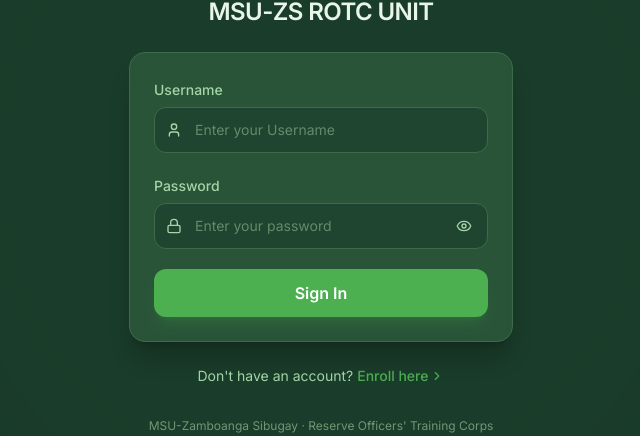
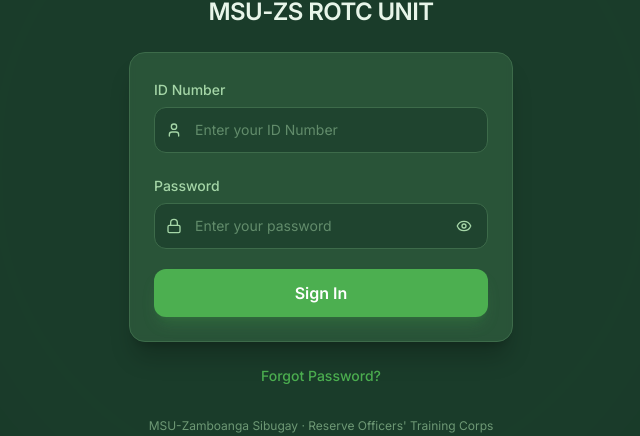
Before and after one commit to japhethrexcometa-droid/msu-zs-rotc-unit, a React (Vite) app: page / in a window 1280 px wide. Shown: the part 231-667 px from the top of the page, without its empty margins (319-959 px from the left). Built offline with nearby package versions, Linux system fonts and the light colour scheme.

Commit message:
feat: login - replace enroll link with forgot password

```diff
--- a/src/pages/auth/LoginPage.tsx
+++ b/src/pages/auth/LoginPage.tsx
@@ -34,6 +34,7 @@ export default function LoginPage() {
   const [showPassword, setShowPassword] = useState(false);
   const [loginError, setLoginError] = useState<string | null>(null);
   const [isSubmitting, setIsSubmitting] = useState(false);
+  const [showForgotAlert, setShowForgotAlert] = useState(false);
 
   const expired = searchParams.get("expired") === "1";
 
@@ -115,13 +116,21 @@ export default function LoginPage() {
               </div>
             )}
 
+            {/* Forgot Password message */}
+            {showForgotAlert && (
+              <div className="flex items-start gap-2 px-4 py-3 rounded-lg bg-rotc-accent/10 border border-rotc-accent/20 text-sm text-rotc-text animate-fade-in">
+                <Shield className="h-4 w-4 flex-shrink-0 mt-0.5 text-rotc-accent" />
+                <span>To reset your password, please contact your Platoon Leader or the S1 Admin office. They can verify your identity and issue a new password.</span>
+              </div>
+            )}
+
             {/* ID Number */}
             <div className="space-y-1.5">
               <label
                 htmlFor="idNumber"
                 className="text-sm font-medium text-rotc-textMuted"
               >
-                Username
+                ID Number
               </label>
               <div className="relative">
                 <div className="absolute left-3 top-1/2 -translate-y-1/2 text-rotc-textMuted pointer-events-none">
@@ -131,8 +140,8 @@ export default function LoginPage() {
                   {...register("idNumber")}
                   id="idNumber"
                   type="text"
-                  placeholder="Enter your Username"
-                  autoComplete="username"
+                  placeholder="Enter your ID Number"
+                  autoComplete="id-number"
                   autoCapitalize="characters"
                   className={[
                     "w-full pl-10 pr-4 py-3 rounded-xl bg-rotc-bg/60 border text-rotc-text text-sm",
@@ -210,16 +219,16 @@ export default function LoginPage() {
           </form>
         </div>
 
-        {/* Enroll link */}
+        {/* Forgot password link */}
         <div className="text-center space-y-3">
           <p className="text-sm text-rotc-textMuted">
-            Don't have an account?{" "}
-            <Link
-              to="/enroll/cadet"
+            <button
+              type="button"
+              onClick={() => setShowForgotAlert(true)}
               className="text-rotc-accent hover:text-rotc-accentHover font-medium inline-flex items-center gap-0.5 transition-colors"
             >
-              Enroll here <ChevronRight className="h-3.5 w-3.5" />
-            </Link>
+              Forgot Password?
+            </button>
           </p>
         </div>
 
```
